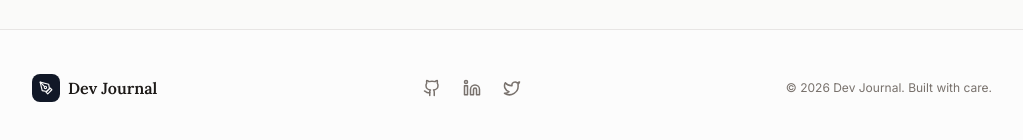
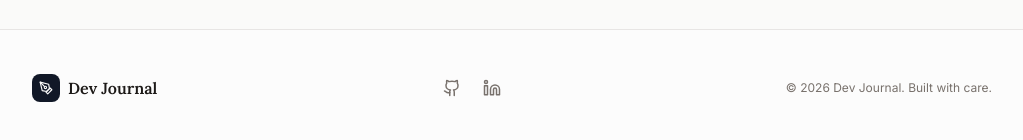
Before and after one commit to Spinachboul/portfolio-project, a React (Vite) app: page / in a window 1280 px wide. Shown: the part 1230-1370 px from the top of the page, without its empty margins (128-1151 px from the left). Built offline with nearby package versions, Linux system fonts and the light colour scheme; no server answers; the database is empty.

Commit message:
remove twitter from contact

```diff
--- a/src/components/Footer.tsx
+++ b/src/components/Footer.tsx
@@ -1,10 +1,10 @@
-import { Github, Linkedin, Twitter, PenTool } from 'lucide-react';
+import { Github, Linkedin, PenTool } from 'lucide-react';
 import { useRouter } from '../lib/router';
 
 const SOCIALS = [
-  { href: 'https://github.com', label: 'GitHub', Icon: Github },
-  { href: 'https://linkedin.com', label: 'LinkedIn', Icon: Linkedin },
-  { href: 'https://x.com', label: 'X', Icon: Twitter },
+  { href: 'https://github.com/Spinachboul', label: 'GitHub', Icon: Github },
+  { href: 'https://linkedin.com/mriduljainindia', label: 'LinkedIn', Icon: Linkedin },
+  // { href: 'https://x.com', label: 'X', Icon: Twitter },
 ];
 
 export default function Footer() {
--- a/src/pages/Contact.tsx
+++ b/src/pages/Contact.tsx
@@ -1,6 +1,6 @@
 import { useEffect, useRef, useState } from 'react';
 import {
-  Github, Linkedin, Twitter, Send, Lock, ShieldCheck, Loader2, AlertCircle, RefreshCw, User,
+  Github, Linkedin, Send, Lock, ShieldCheck, Loader2, AlertCircle, RefreshCw, User,
 } from 'lucide-react';
 import { useEncryptedChat } from '../lib/useEncryptedChat';
 import { publicKeyFingerprint } from '../lib/crypto';
@@ -8,7 +8,7 @@ import { publicKeyFingerprint } from '../lib/crypto';
 const SOCIALS = [
   { href: 'https://github.com/Spinachboul', label: 'GitHub', handle: '@Spinachboul', Icon: Github, desc: 'Open source & side projects' },
   { href: 'https://linkedin.com/in/mriduljainindia', label: 'LinkedIn', handle: '/in/mriduljainindia', Icon: Linkedin, desc: 'Professional background' },
-  { href: 'https://x.com', label: 'X', handle: '@yourhandle', Icon: Twitter, desc: 'Thoughts & updates' },
+  // { href: 'https://x.com', label: 'X', handle: '@yourhandle', Icon: Twitter, desc: 'Thoughts & updates' },
 ];
 
 export default function Contact() {
```
Also changed, not shown: 1 other file (tests, documents, lock files or other folders).
